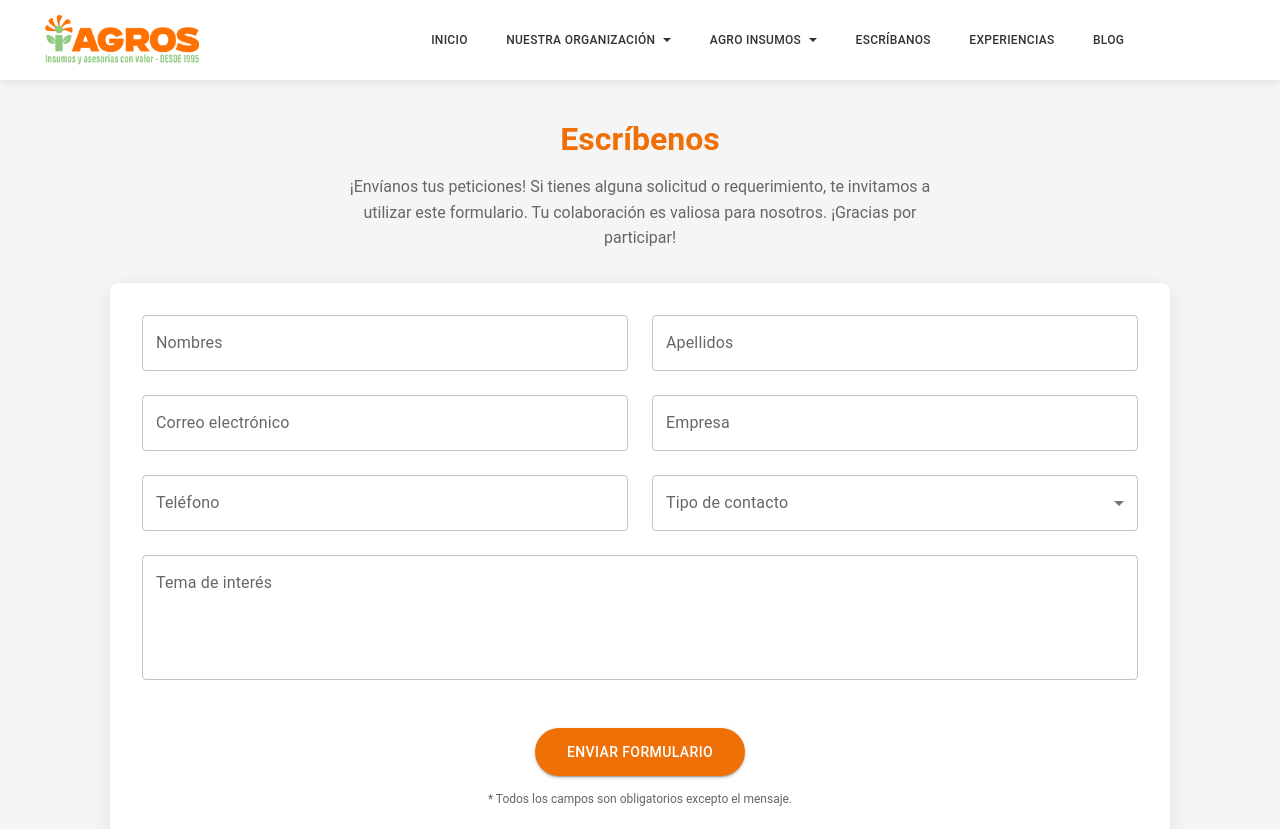
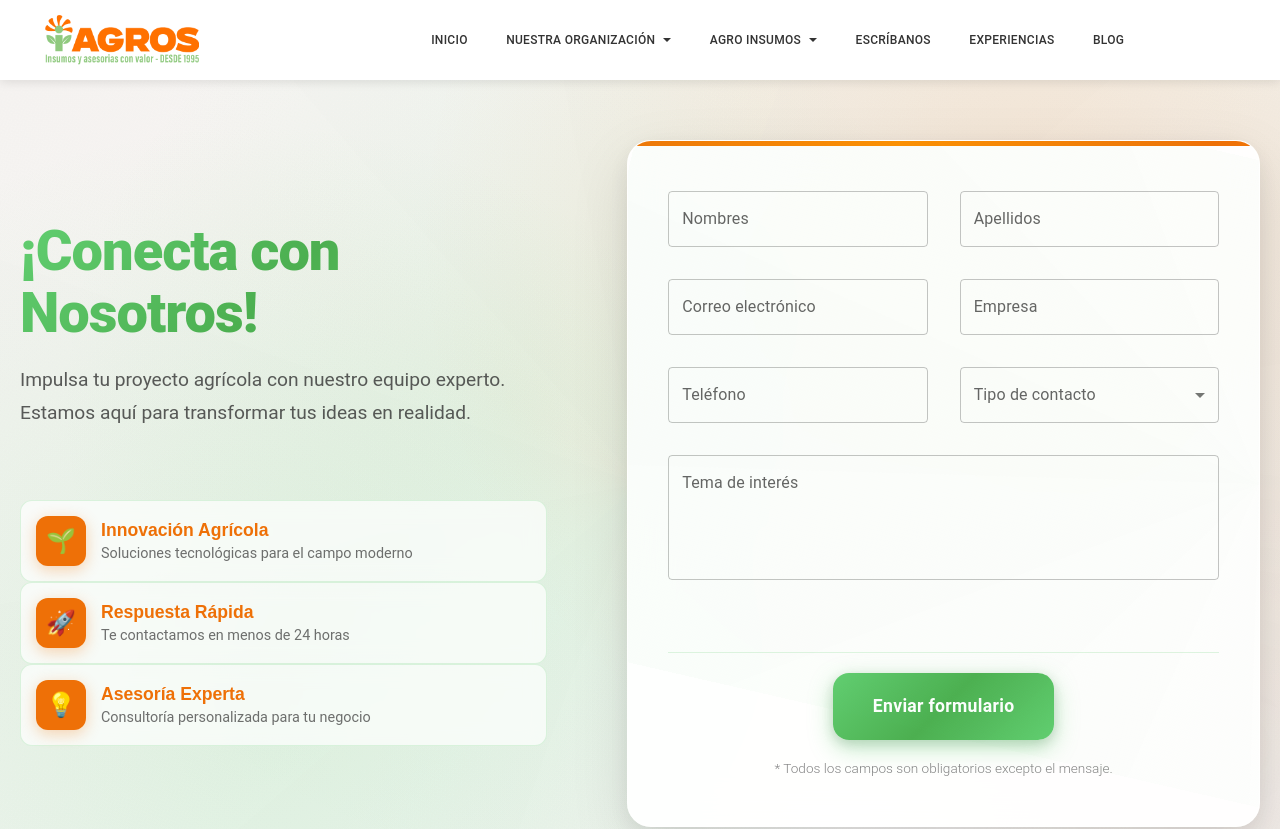
Before and after one commit to grapidus/web-iagros, a Next.js app: page /contact/Contact in a window 1280 px wide. Shown: the top 829 px of the page. Built offline with nearby package versions, Linux system fonts and the light colour scheme.

Commit message:
feat:upgrade contact form and add section to characteristics and update styles

```diff
--- a/pages/contact/Contact.tsx
+++ b/pages/contact/Contact.tsx
@@ -10,11 +10,17 @@ import {
   ButtonWrapper,
   ContactContainer,
   ContactHeader,
+  ContactInfo,
+  ContactInnerContainer,
   Description,
+  FeatureIcon,
+  FeatureItem,
+  FeatureText,
   FormColumn,
   FormContainer,
   FormGrid,
   FormNote,
+  FormSection,
   NoteText,
   StyledSubmitButton,
   Title
@@ -35,17 +41,45 @@ function Contact() {
     <Layout>
       <FormikProvider value={formik}>
         <ContactContainer>
-          {/* Encabezado */}
+          <ContactInnerContainer>
+            {/* Panel de información */}
+            <ContactInfo>
               <ContactHeader>
-            <Title>Escríbenos</Title>
+                <Title>¡Conecta con Nosotros!</Title>
                 <Description>
-              ¡Envíanos tus peticiones! Si tienes alguna solicitud o
-              requerimiento, te invitamos a utilizar este formulario. Tu
-              colaboración es valiosa para nosotros. ¡Gracias por participar!
+                  Impulsa tu proyecto agrícola con nuestro equipo experto.
+                  Estamos aquí para transformar tus ideas en realidad.
                 </Description>
               </ContactHeader>
 
-          {/* Formulario */}
+              {/* Tarjetas de características */}
+              <FeatureItem>
+                <FeatureIcon>🌱</FeatureIcon>
+                <FeatureText>
+                  <h3>Innovación Agrícola</h3>
+                  <p>Soluciones tecnológicas para el campo moderno</p>
+                </FeatureText>
+              </FeatureItem>
+
+              <FeatureItem>
+                <FeatureIcon>🚀</FeatureIcon>
+                <FeatureText>
+                  <h3>Respuesta Rápida</h3>
+                  <p>Te contactamos en menos de 24 horas</p>
+                </FeatureText>
+              </FeatureItem>
+
+              <FeatureItem>
+                <FeatureIcon>💡</FeatureIcon>
+                <FeatureText>
+                  <h3>Asesoría Experta</h3>
+                  <p>Consultoría personalizada para tu negocio</p>
+                </FeatureText>
+              </FeatureItem>
+            </ContactInfo>
+
+            {/* Sección del formulario */}
+            <FormSection>
               <FormContainer>
                 <FormGrid>
                   {/* Nombres */}
@@ -107,17 +141,22 @@ function Contact() {
                         onClick={() => formik.handleSubmit()}
                         disabled={formik.isSubmitting}
                       >
-                    {formik.isSubmitting ? 'Enviando...' : 'Enviar formulario'}
+                        {formik.isSubmitting
+                          ? 'Enviando...'
+                          : 'Enviar formulario'}
                       </StyledSubmitButton>
                       <FormNote>
                         <NoteText>
-                      * Todos los campos son obligatorios excepto el mensaje.
+                          * Todos los campos son obligatorios excepto el
+                          mensaje.
                         </NoteText>
                       </FormNote>
                     </ButtonWrapper>
                   </FormColumn>
                 </FormGrid>
               </FormContainer>
+            </FormSection>
+          </ContactInnerContainer>
         </ContactContainer>
       </FormikProvider>
     </Layout>
--- a/pages/contact/styles/Contact.styles.ts
+++ b/pages/contact/styles/Contact.styles.ts
@@ -1,68 +1,363 @@
 import { Button } from '@mui/material';
 import styled from 'styled-components';
+import { device } from '../../../constants/breakpoints';
 import theme from '../../../styles/theme';
 
-// Contenedor principal
 export const ContactContainer = styled.div`
-  max-width: 1100px;
-  margin: 0 auto;
-  padding: 40px 20px;
+  min-height: 100vh;
+  background: radial-gradient(
+      circle at 20% 80%,
+      rgba(97, 206, 112, 0.15) 0%,
+      transparent 50%
+    ),
+    radial-gradient(
+      circle at 80% 20%,
+      rgba(238, 112, 7, 0.15) 0%,
+      transparent 50%
+    ),
+    radial-gradient(
+      circle at 40% 40%,
+      rgba(97, 206, 112, 0.1) 0%,
+      transparent 50%
+    ),
+    linear-gradient(
+      135deg,
+      ${theme.colors.background} 0%,
+      #f8f8f8 50%,
+      #f0f0f0 100%
+    );
+  position: relative;
+  overflow: hidden;
+
+  &::before {
+    content: '';
+    position: absolute;
+    top: -50%;
+    left: -50%;
+    width: 200%;
+    height: 200%;
+    background: conic-gradient(
+      from 0deg at 50% 50%,
+      rgba(97, 206, 112, 0.03) 0deg,
+      rgba(238, 112, 7, 0.02) 90deg,
+      rgba(97, 206, 112, 0.03) 180deg,
+      rgba(238, 112, 7, 0.02) 270deg,
+      rgba(97, 206, 112, 0.03) 360deg
+    );
+    animation: rotate 60s linear infinite;
+    z-index: 0;
+  }
+
+  &::after {
+    content: '';
+    position: absolute;
+    bottom: -20%;
+    right: -20%;
+    width: 600px;
+    height: 600px;
+    background: radial-gradient(
+      circle,
+      rgba(238, 112, 7, 0.05) 0%,
+      transparent 70%
+    );
+    border-radius: 50%;
+    animation: pulse 8s ease-in-out infinite;
+    z-index: 0;
+  }
+
+  @keyframes rotate {
+    from {
+      transform: rotate(0deg);
+    }
+    to {
+      transform: rotate(360deg);
+    }
+  }
+
+  @keyframes pulse {
+    0%,
+    100% {
+      transform: scale(0.8);
+      opacity: 0.5;
+    }
+    50% {
+      transform: scale(1.2);
+      opacity: 0.8;
+    }
+  }
 `;
 
-// Cabecera con título y descripción
-export const ContactHeader = styled.div`
-  text-align: center;
-  margin-bottom: 32px;
+export const ContactInnerContainer = styled.div`
+  position: relative;
+  max-width: 1400px;
+  margin: 0 auto;
+  padding: 60px 20px;
+  z-index: 1;
+  display: grid;
+  grid-template-columns: 1fr;
+  gap: 60px;
+  min-height: 100vh;
+  align-content: center;
+
+  @media ${device.lg} {
+    grid-template-columns: 1fr 1.2fr;
+    gap: 80px;
+    align-items: center;
+  }
 `;
 
-// Título
-export const Title = styled.h1`
-  color: ${theme.colors.primary};
-  font-size: 2rem;
-  font-weight: 600;
-  margin-bottom: 16px;
-  font-family: inherit;
+export const ContactInfo = styled.div`
+  display: flex;
+  flex-direction: column;
+  justify-content: center;
+  position: relative;
+  z-index: 2;
+
+  @media (max-width: ${992 - 1}px) {
+    text-align: center;
+    margin-bottom: 40px;
+  }
 `;
 
-// Descripción
-export const Description = styled.p`
-  color: #666;
-  font-size: 1rem;
-  line-height: 1.6;
-  max-width: 600px;
-  margin: 0 auto;
+export const ContactHeader = styled.div`
+  margin-bottom: 40px;
 `;
 
-// Formulario
-export const FormContainer = styled.div`
-  width: 100%;
-  padding: 32px;
-  border-radius: 8px;
-  background-color: white;
-  box-shadow: 0 4px 20px rgba(0, 0, 0, 0.08);
+export const Title = styled.h1`
+  color: ${theme.colors.text};
+  font-size: 3.5rem;
+  font-weight: 800;
+  margin-bottom: 20px;
+  font-family: inherit;
+  letter-spacing: -1px;
+  line-height: 1.1;
+  position: relative;
+
+  background: linear-gradient(
+    135deg,
+    ${theme.colors.secondary} 0%,
+    #4caf50 50%,
+    ${theme.colors.secondary} 100%
+  );
+  background-clip: text;
+  -webkit-background-clip: text;
+  -webkit-text-fill-color: transparent;
+
+  @media (max-width: ${768 - 1}px) {
+    font-size: 2.5rem;
+  }
 `;
 
-// Botón personalizado
-export const StyledSubmitButton = styled(Button)`
-  background-color: ${theme.colors.primary} !important;
-  &:hover {
-    background-color: #d86200 !important; /* Color un poco más oscuro para hover */
+export const Description = styled.p`
+  color: ${theme.colors.text};
+  font-size: 1.2rem;
+  line-height: 1.7;
+  margin-bottom: 30px;
+  font-weight: 400;
+  opacity: 0.8;
+
+  @media (max-width: ${768 - 1}px) {
+    font-size: 1.1rem;
   }
-  border-radius: 50px !important;
-  padding: 12px 32px !important;
 `;
 
-// Contenedor para el botón
-export const ButtonWrapper = styled.div`
-  text-align: center;
-  margin-top: 24px;
+export const ContactFeatures = styled.div`
+  display: flex;
+  flex-direction: column;
+  gap: 20px;
+  margin-top: 40px;
 `;
 
-// Sistema de Grid personalizado
+export const FeatureItem = styled.div`
+  display: flex;
+  align-items: center;
+  gap: 15px;
+  padding: 15px;
+  background: rgba(255, 255, 255, 0.7);
+  border-radius: 12px;
+  backdrop-filter: blur(10px);
+  border: 1px solid rgba(97, 206, 112, 0.2);
+  transition: all 0.3s ease;
+
+  &:hover {
+    transform: translateX(10px);
+    background: rgba(255, 255, 255, 0.9);
+    border-color: ${theme.colors.primary};
+  }
+
+  @media (max-width: ${992 - 1}px) {
+    justify-content: center;
+  }
+`;
+
+export const FeatureIcon = styled.div`
+  width: 50px;
+  height: 50px;
+  border-radius: 12px;
+  background: ${theme.colors.primary};
+  display: flex;
+  align-items: center;
+  justify-content: center;
+  font-size: 1.5rem;
+  color: white;
+  box-shadow: 0 4px 15px rgba(238, 112, 7, 0.3);
+`;
+
+export const FeatureText = styled.div`
+  h3 {
+    margin: 0;
+    color: ${theme.colors.primary};
+    font-size: 1.1rem;
+    font-weight: 600;
+  }
+
+  p {
+    margin: 4px 0 0 0;
+    color: ${theme.colors.text};
+    opacity: 0.7;
+    font-size: 0.9rem;
+  }
+`;
+
+export const FormSection = styled.div`
+  position: relative;
+  z-index: 2;
+`;
+
+export const FormContainer = styled.div`
+  background: rgba(255, 255, 255, 0.95);
+  backdrop-filter: blur(20px);
+  border-radius: 24px;
+  padding: 50px 40px;
+  box-shadow: 0 20px 60px rgba(0, 0, 0, 0.1), 0 8px 25px rgba(0, 0, 0, 0.08),
+    inset 0 1px 0 rgba(255, 255, 255, 0.8);
+  border: 1px solid rgba(255, 255, 255, 0.3);
+  position: relative;
+  overflow: hidden;
+
+  &::before {
+    content: '';
+    position: absolute;
+    top: 0;
+    left: 0;
+    right: 0;
+    height: 5px;
+    background: linear-gradient(
+      90deg,
+      ${theme.colors.primary} 0%,
+      #ff8f00 25%,
+      ${theme.colors.primary} 50%,
+      #ff8f00 75%,
+      ${theme.colors.primary} 100%
+    );
+    background-size: 200% 100%;
+    animation: shimmer 3s ease-in-out infinite;
+  }
+
+  &::after {
+    content: '';
+    position: absolute;
+    top: -50%;
+    right: -50%;
+    width: 100%;
+    height: 200%;
+    background: conic-gradient(
+      from 0deg,
+      transparent,
+      rgba(97, 206, 112, 0.03),
+      transparent
+    );
+    animation: rotate 20s linear infinite;
+    pointer-events: none;
+  }
+
+  @keyframes shimmer {
+    0%,
+    100% {
+      background-position: 0% 50%;
+    }
+    50% {
+      background-position: 100% 50%;
+    }
+  }
+
+  @media (max-width: ${768 - 1}px) {
+    padding: 30px 25px;
+    border-radius: 20px;
+  }
+`;
+
+export const StyledSubmitButton = styled(Button)`
+  background: linear-gradient(
+    135deg,
+    ${theme.colors.secondary} 0%,
+    #4caf50 50%,
+    ${theme.colors.secondary} 100%
+  ) !important;
+  color: white !important;
+  border: none !important;
+  border-radius: 16px !important;
+  padding: 18px 40px !important;
+  font-size: 1.1rem !important;
+  font-weight: 600 !important;
+  text-transform: none !important;
+  letter-spacing: 0.3px !important;
+  box-shadow: 0 8px 25px rgba(97, 206, 112, 0.4), 0 4px 12px rgba(0, 0, 0, 0.15) !important;
+  transition: all 0.4s cubic-bezier(0.175, 0.885, 0.32, 1.275) !important;
+  position: relative;
+  overflow: hidden;
+
+  &::before {
+    content: '';
+    position: absolute;
+    top: 0;
+    left: -100%;
+    width: 100%;
+    height: 100%;
+    background: linear-gradient(
+      90deg,
+      transparent,
+      rgba(255, 255, 255, 0.3),
+      transparent
+    );
+    transition: left 0.6s;
+  }
+
+  &:hover {
+    transform: translateY(-3px) scale(1.05) !important;
+    box-shadow: 0 15px 35px rgba(97, 206, 112, 0.5),
+      0 8px 20px rgba(0, 0, 0, 0.2) !important;
+
+    &::before {
+      left: 100%;
+    }
+  }
+
+  &:active {
+    transform: translateY(-1px) scale(1.02) !important;
+  }
+
+  &:disabled {
+    background: linear-gradient(
+      135deg,
+      ${theme.colors.background} 0%,
+      #ccc 100%
+    ) !important;
+    color: ${theme.colors.text} !important;
+    opacity: 0.6;
+    transform: none !important;
+    box-shadow: 0 2px 4px rgba(0, 0, 0, 0.1) !important;
+
+    &::before {
+      display: none;
+    }
+  }
+`;
+
 export const FormGrid = styled.div`
   display: flex;
   flex-wrap: wrap;
-  margin: -12px; /* Compensar el padding interno de las celdas */
+  margin: -16px;
 `;
 
 export const FormRow = styled.div`
@@ -78,23 +373,29 @@ interface FormColumnProps {
 export const FormColumn = styled.div<FormColumnProps>`
   flex: 0 0 100%;
   max-width: 100%;
-  padding: 12px;
+  padding: 16px;
 
-  @media (min-width: 600px) {
+  @media ${device.sm} {
     flex: ${(props) => (props.half ? '0 0 50%' : '0 0 100%')};
     max-width: ${(props) => (props.half ? '50%' : '100%')};
   }
 `;
 
-// Nota del formulario
+export const ButtonWrapper = styled.div`
+  text-align: center;
+  margin-top: 40px;
+  padding-top: 20px;
+  border-top: 1px solid rgba(97, 206, 112, 0.2);
+`;
+
 export const FormNote = styled.div`
-  margin-top: 16px;
+  margin-top: 20px;
   text-align: center;
 `;
-
-// Texto de nota
 export const NoteText = styled.p`
-  font-size: 0.75rem;
-  color: #666;
+  font-size: 0.85rem;
+  color: ${theme.colors.text};
+  opacity: 0.6;
   margin: 0;
+  font-weight: 300;
 `;
--- a/styles/theme.ts
+++ b/styles/theme.ts
@@ -1,7 +1,7 @@
 const theme = {
   colors: {
     primary: '#ee7007',
-    secondary: '#6EC1E4',
+    secondary: '#61CE70',
     background: '#f5f5f5',
     text: '#333'
   },
```
Lines whose indentation alone changed are shown as unchanged.
